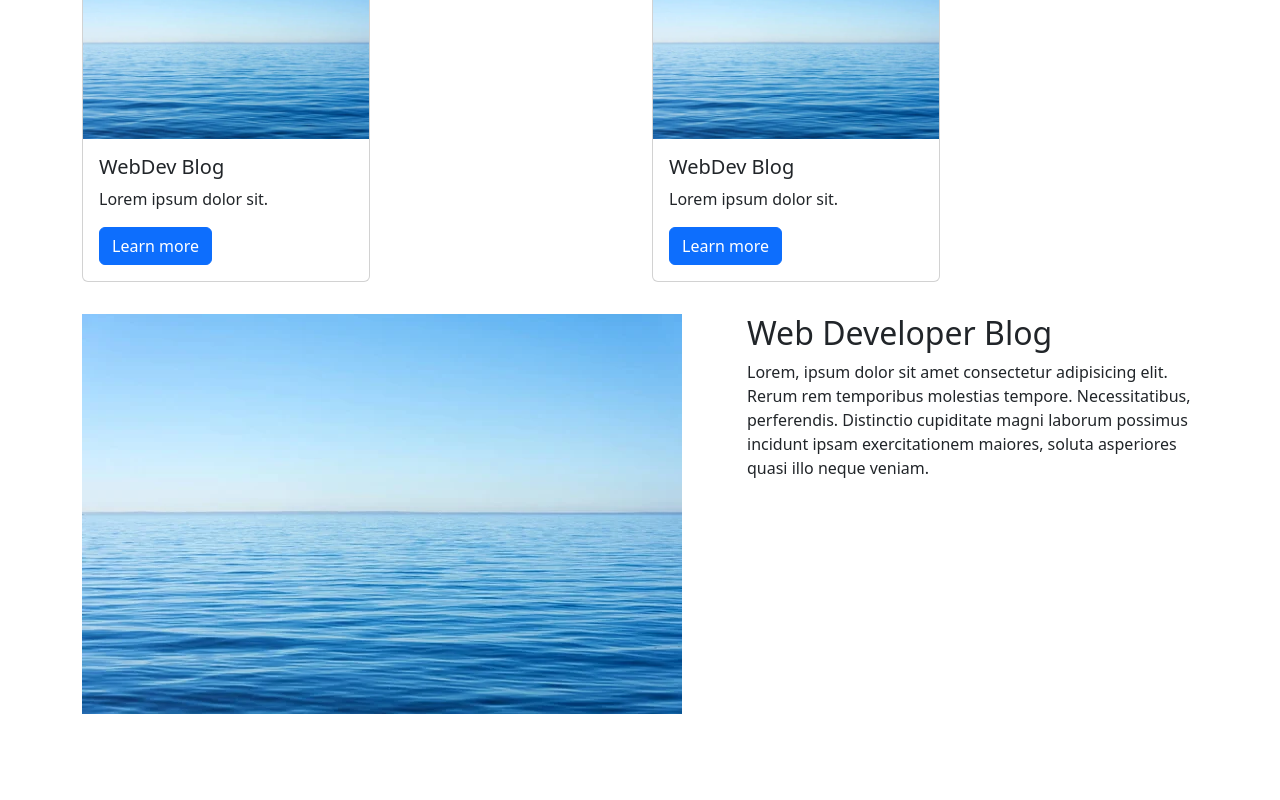
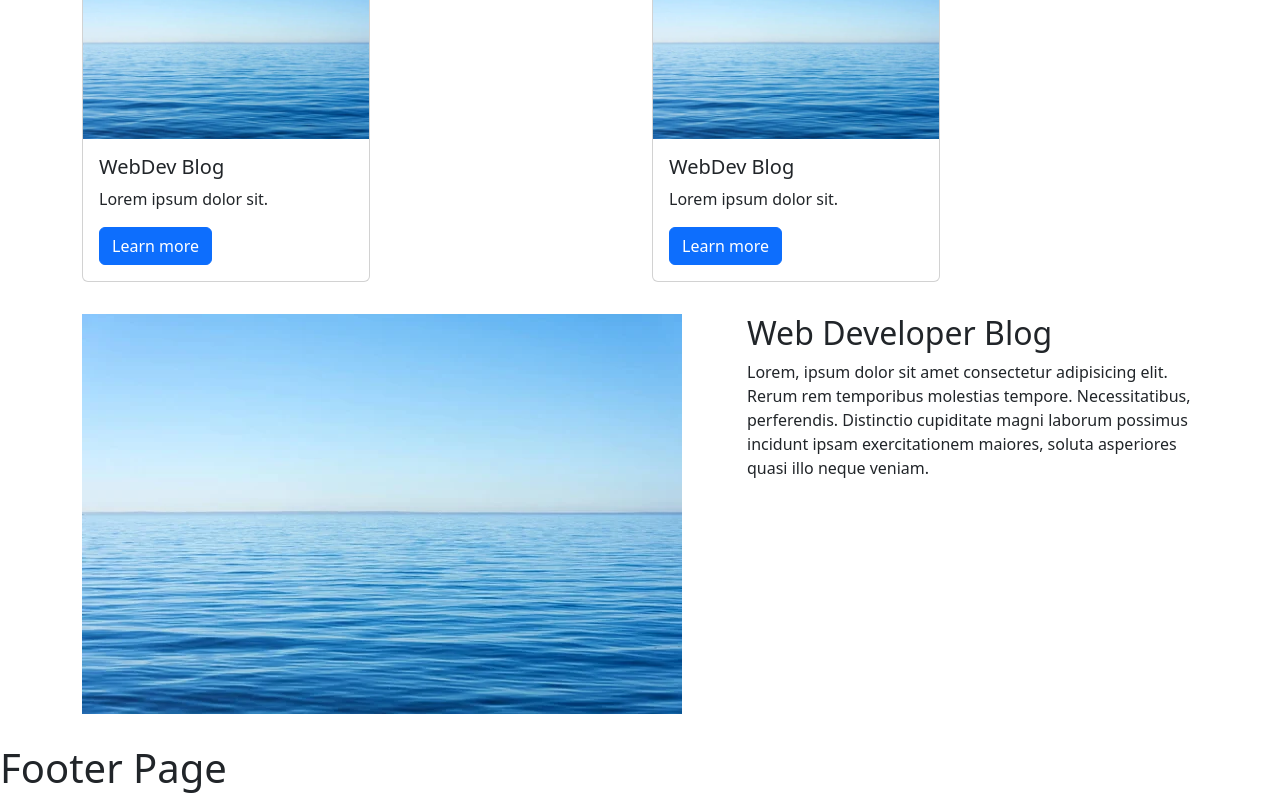
Before and after one commit to xSemuel/site_on_bootstrap, a React (Create React App) app: page / in a window 1280 px wide. Shown: the part 1466-2266 px from the top of the page. Before the commit the page ends 2210 px from the top, so only its background shows below. Built offline with nearby package versions, Linux system fonts and the light colour scheme.

Commit message:
feat: created footer component

```diff
--- a/src/App.js
+++ b/src/App.js
@@ -1,5 +1,5 @@
 import { BrowserRouter, Route, Routes } from 'react-router-dom';
-import { Home, Users, About, NaviBar } from './components';
+import { Home, Users, About, NaviBar, Footer } from './components';
 import './App.css';
 import 'bootstrap/dist/css/bootstrap.min.css';
 
@@ -13,6 +13,7 @@ function App() {
           <Route path="/users" element={<Users />}/>
           <Route path="/about" element={<About />}/>
         </Routes>
+        <Footer />
       </BrowserRouter>
     </>
   );
--- /dev/null
+++ b/src/components/Footer.js
@@ -0,0 +1,7 @@
+export function Footer() {
+    return (
+        <>
+            <h1>Footer Page</h1>
+        </>
+    );
+}
--- a/src/components/index.js
+++ b/src/components/index.js
@@ -4,3 +4,4 @@ export * from './NaviBar';
 export * from './Users';
 export * from './Slider';
 export * from './Jumbotron';
+export * from './Footer';
```
